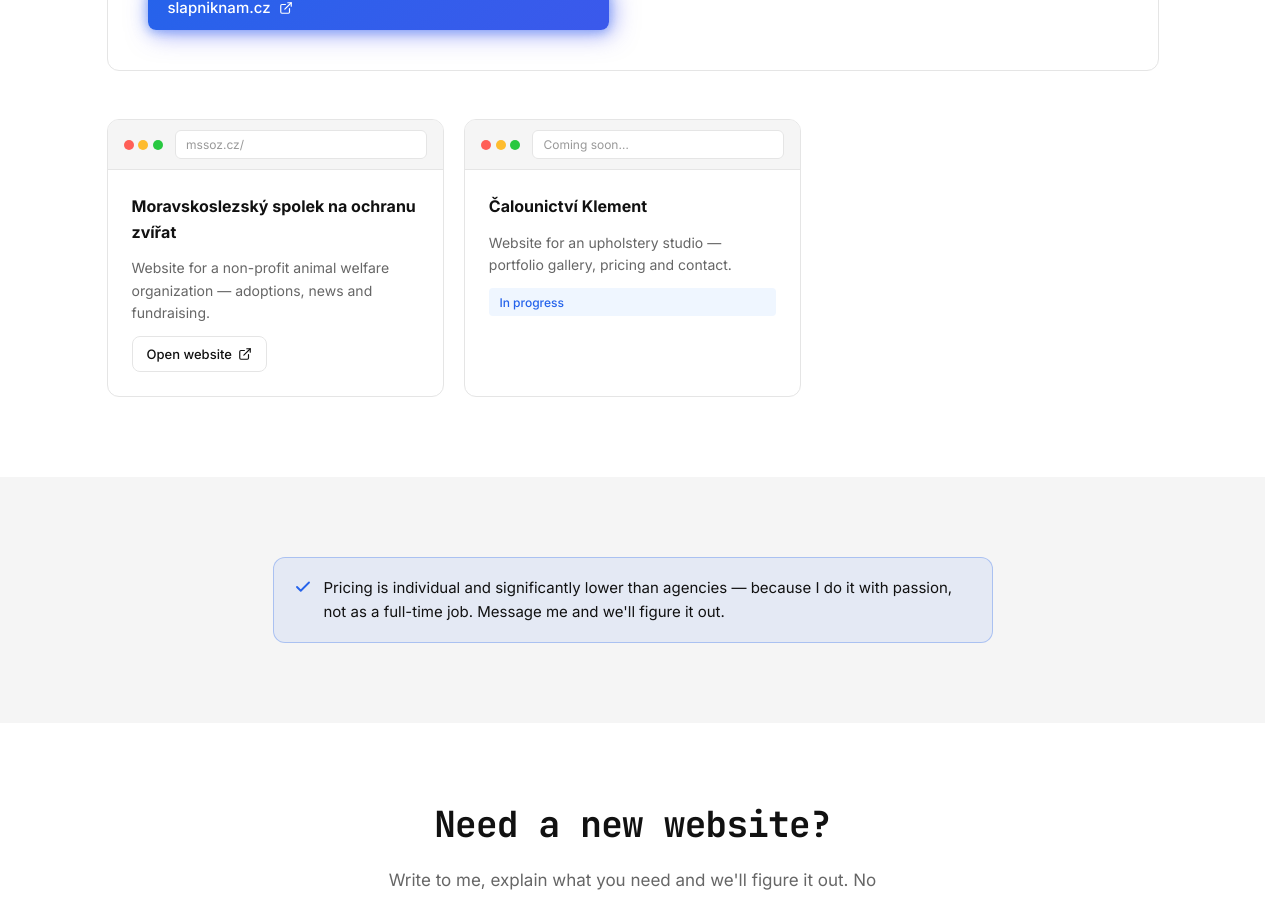
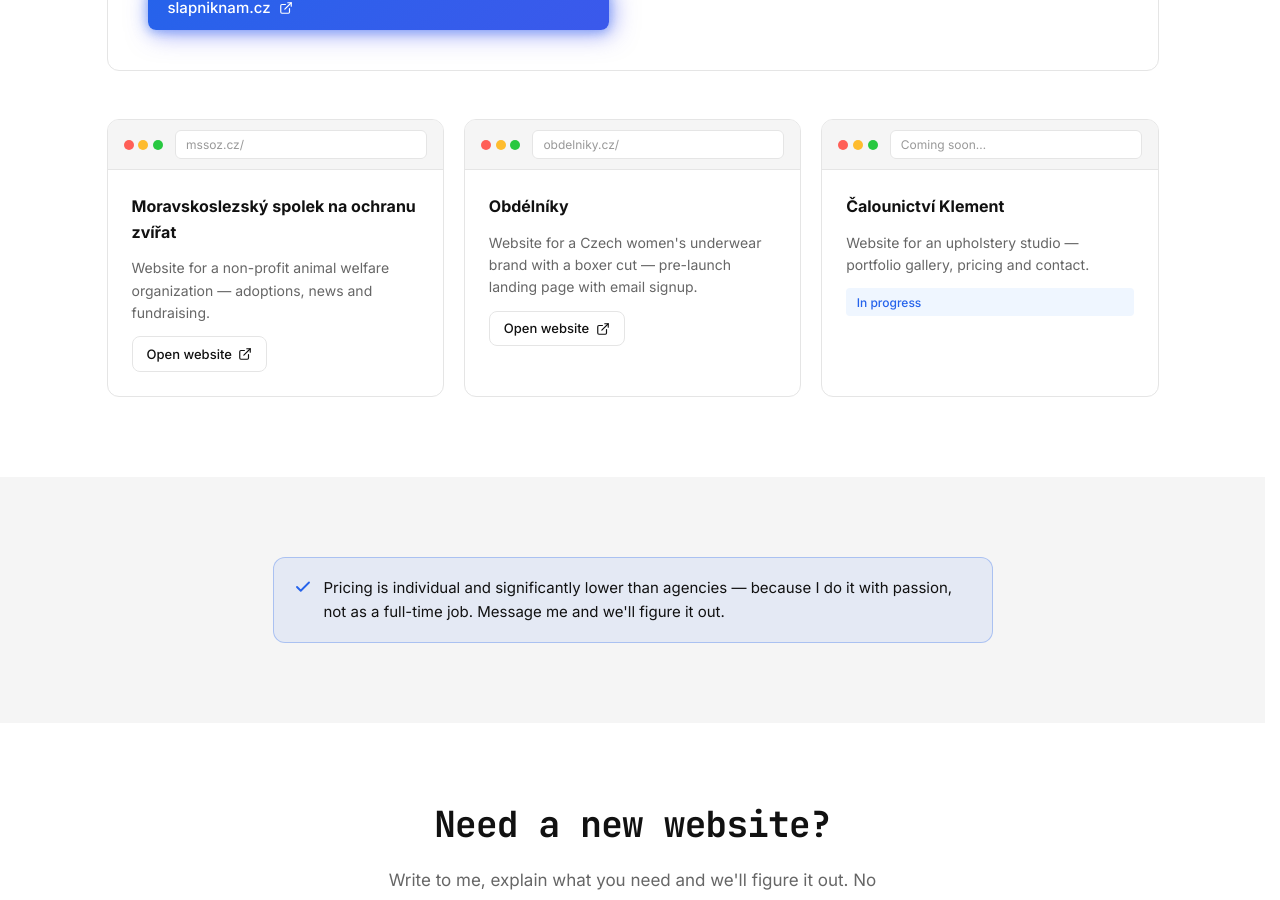
Before and after one commit to HelloItsMeAdm/vojtech-adam.cz, a React (Vite) app: page /weby in a window 1280 px wide. Shown: the part 2840-3740 px from the top of the page. Built offline with nearby package versions, Linux system fonts and the light colour scheme.

Commit message:
feat: add Obdélníky to web references; fix: instant scroll-to-top on navigation

```diff
--- a/src/components/ScrollToTop/ScrollToTop.tsx
+++ b/src/components/ScrollToTop/ScrollToTop.tsx
@@ -4,7 +4,7 @@ import { useLocation } from 'react-router-dom';
 export default function ScrollToTop() {
   const { pathname } = useLocation();
   useEffect(() => {
-    window.scrollTo(0, 0);
+    window.scrollTo({ top: 0, behavior: 'instant' });
   }, [pathname]);
   return null;
 }
--- a/src/components/ViewTransitions.tsx
+++ b/src/components/ViewTransitions.tsx
@@ -22,7 +22,7 @@ export default function ViewTransitions() {
 
       (document as any).startViewTransition(() => {
         flushSync(() => {
-          window.scrollTo(0, 0);
+          window.scrollTo({ top: 0, behavior: 'instant' });
           navigate(to);
         });
       });
--- a/src/data/webdesign.ts
+++ b/src/data/webdesign.ts
@@ -22,6 +22,13 @@ export const webReferences: WebReference[] = [
     tech: ['React', 'TypeScript', 'Tailwind CSS'],
   },
   {
+    name: 'Obdélníky',
+    desc: 'Web české značky dámského spodního prádla ve střihu boxerek — předprodejní landing page se sběrem e-mailů.',
+    descEn: 'Website for a Czech women\'s underwear brand with a boxer cut — pre-launch landing page with email signup.',
+    url: 'https://obdelniky.cz/',
+    tech: ['HTML/CSS', 'JavaScript'],
+  },
+  {
     name: 'Čalounictví Klement',
     desc: 'Web pro čalounické studio — galerie prací, ceník a kontakt.',
     descEn: 'Website for an upholstery studio — portfolio gallery, pricing and contact.',
```
